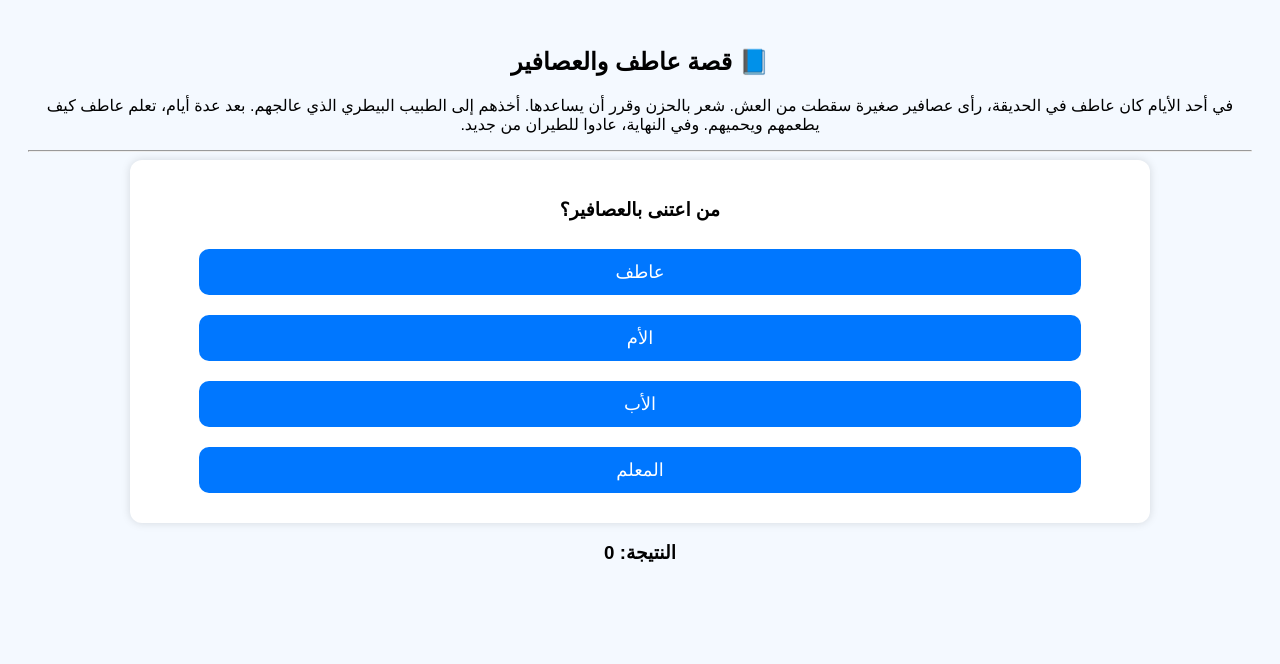
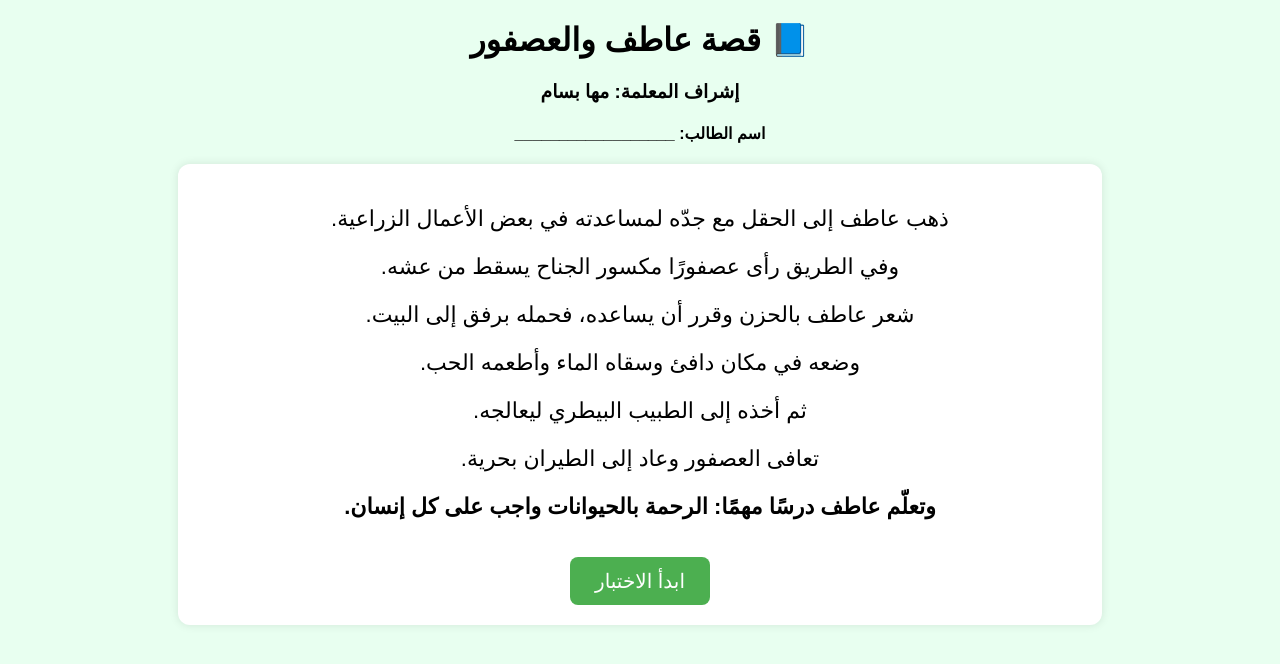
Before and after one commit to ItzHimothy/ItzHimothy.github.io, a plain HTML site: page index.html in a window 1280 px wide. Drawn offline with Linux system fonts and the light colour scheme.

Commit message:
Update index.html

```diff
--- a/index.html
+++ b/index.html
@@ -2,122 +2,152 @@
 <html lang="ar" dir="rtl">
 <head>
 <meta charset="UTF-8">
-    <title>قصة عاطف والعصافير</title>
+<title>قصة عاطف والعصفور - بإشراف المعلمة مها بسام</title>
 <style>
     body {
-            background: #f4f9ff;
-            font-family: "Cairo", sans-serif;
+        font-family: "Arial", sans-serif;
+        background: #e8fff0;
         text-align: center;
+        direction: rtl;
+    }
+    #storyBox, #quizBox {
+        background: white;
+        width: 70%;
+        margin: 20px auto;
         padding: 20px;
-        }
-        .quiz-box {
-            background: white;
         border-radius: 12px;
-            padding: 20px;
-            width: 80%;
-            margin: auto;
-            box-shadow: 0 0 10px #0002;
+        box-shadow: 0 0 10px rgba(0,0,0,0.1);
+        font-size: 22px;
     }
     button {
-            width: 90%;
+        background: #4CAF50;
+        color: white;
+        border: none;
+        padding: 12px 25px;
+        font-size: 20px;
+        border-radius: 8px;
+        cursor: pointer;
+        margin-top: 15px;
+    }
+    button:hover { background: #3c9341; }
+    .answer {
+        display: block;
+        background: #d9f7df;
         padding: 12px;
-            margin: 10px;
+        margin: 12px;
         border-radius: 10px;
-            border: none;
-            background: #0077ff;
-            color: white;
         cursor: pointer;
-            font-size: 18px;
+        border: 2px solid #4CAF50;
     }
-        button:hover {
-            background: #005fcc;
+    #result {
+        font-size: 26px;
+        margin-top: 15px;
+        font-weight: bold;
     }
 </style>
 </head>
 <body>
 
-<h2>📘 قصة عاطف والعصافير</h2>
-<p id="story">
-    في أحد الأيام كان عاطف في الحديقة، رأى عصافير صغيرة سقطت من العش.
-    شعر بالحزن وقرر أن يساعدها. أخذهم إلى الطبيب البيطري الذي عالجهم.
-    بعد عدة أيام، تعلم عاطف كيف يطعمهم ويحميهم. وفي النهاية، عادوا للطيران من جديد.
-</p>
+<h1>📘 قصة عاطف والعصفور</h1>
+<h3>إشراف المعلمة: مها بسام</h3>
+<h4>اسم الطالب: __________________</h4>
 
-<hr>
-
-<div class="quiz-box">
-    <h3 id="question">السؤال هنا</h3>
-    <button onclick="answer(0)" id="btn0"></button>
-    <button onclick="answer(1)" id="btn1"></button>
-    <button onclick="answer(2)" id="btn2"></button>
-    <button onclick="answer(3)" id="btn3"></button>
+<div id="storyBox">
+    <p>ذهب عاطف إلى الحقل مع جدّه لمساعدته في بعض الأعمال الزراعية.</p>
+    <p>وفي الطريق رأى عصفورًا مكسور الجناح يسقط من عشه.</p>
+    <p>شعر عاطف بالحزن وقرر أن يساعده، فحمله برفق إلى البيت.</p>
+    <p>وضعه في مكان دافئ وسقاه الماء وأطعمه الحب.</p>
+    <p>ثم أخذه إلى الطبيب البيطري ليعالجه.</p>
+    <p>تعافى العصفور وعاد إلى الطيران بحرية.</p>
+    <p><b>وتعلّم عاطف درسًا مهمًا: الرحمة بالحيوانات واجب على كل إنسان.</b></p>
+    <button onclick="startQuiz()">ابدأ الاختبار</button>
 </div>
 
-<h3 id="scoreText">النتيجة: 0</h3>
+<div id="quizBox" style="display:none;">
+    <p id="question"></p>
+    <div id="answers"></div>
+    <p id="result"></p>
+    <p>النتيجة: <span id="score">0</span> / 25</p>
+</div>
 
 <script>
 let score = 0;
+
+let questions = [
+    {q:"إلى أين ذهب عاطف مع جدّه؟", a:["إلى الحقل ✅","إلى المدرسة","إلى السوق"]},
+    {q:"ماذا رأى عاطف في الطريق؟", a:["عصفور مكسور الجناح ✅","قطة","أرنب"]},
+    {q:"ماذا فعل عاطف؟", a:["ساعد العصفور ✅","تركه وهرب","لعب معه"]},
+    {q:"أين وضع عاطف العصفور؟", a:["في مكان دافئ ✅","في القفص","على الأرض"]},
+    {q:"مَن الذي عالج العصفور؟", a:["الطبيب البيطري ✅","الشرطة","المعلم"]},
+    {q:"ماذا أطعمه عاطف؟", a:["الماء والحب ✅","اللحم","الحلويات"]},
+    {q:"كيف شعر عاطف تجاه العصفور؟", a:["بالحزن والرحمة ✅","بالغضب","بالخوف"]},
+    {q:"ماذا حدث للعصفور في النهاية؟", a:["تعافى وطار ✅","مات","بقي مريضًا"]},
+    {q:"ما الدرس الذي تعلمه عاطف؟", a:["الرحمة بالحيوانات ✅","إيذاء الحيوانات","ترك الحيوانات"]},
+    {q:"العصفور كان مكسور ____", a:["الجناح ✅","القدم","الذيل"]},
+    {q:"من ساعد العصفور؟", a:["عاطف ✅","صديقه","المعلم"]},
+    {q:"لماذا أخذ عاطف العصفور للطبيب؟", a:["ليعالجه ✅","ليطعمه","ليخاف منه"]},
+    {q:"ماذا يسقي عاطف للعصفور؟", a:["ماء ✅","لبن","عصير"]},
+    {q:"من الذي ذهب مع عاطف إلى الحقل؟", a:["جده ✅","أمه","أخته"]},
+    {q:"أين وقع العصفور؟", a:["من العش ✅","من السيارة","من البيت"]},
+    {q:"أين وضعه عاطف في البداية؟", a:["في مكان دافئ ✅","في الثلاجة","في الشارع"]},
+    {q:"بماذا شعر العصفور بعد العلاج؟", a:["بالقوة ✅","بالخوف","بالحزن"]},
+    {q:"ماذا فعل العصفور عندما تعافى؟", a:["طار ✅","نام","اختبأ"]},
+    {q:"ماذا نتعلم من القصة؟", a:["الرفق بالحيوانات ✅","أكل الطيور","صيد الحيوانات"]},
+    {q:"من بطل القصة؟", a:["عاطف ✅","عمر","سامي"]},
+    {q:"العصفور مخلوق؟", a:["ضعيف ✅","قوي جدًا","يؤذي الناس"]},
+    {q:"من الذي يشعر بالحيوانات؟", a:["الإنسان الرحيم ✅","الوحوش","الأشجار"]},
+    {q:"أطعم عاطف العصفور ____", a:["الحب ✅","اللحم","السمك"]},
+    {q:"القصة تتحدث عن ماذا؟", a:["الرحمة ✅","الرياضة","السفر"]},
+    {q:"العصفور كان ____", a:["مصاب ✅","نائم","سريع"]},
+];
+
 let used = [];
 
-const questions = [
-    {q:"أين رأى عاطف العصافير؟", a:["في الحديقة", "في المدرسة", "في البيت", "عند الطبيب"], c:0},
-    {q:"ماذا حدث للعصافير؟", a:["سقطت من العش", "كانت تلعب", "كانت تأكل", "كانت تطير"], c:0},
-    {q:"ماذا شعر عاطف عندما رأى العصافير؟", a:["حزن", "غضب", "فرح", "خوف"], c:0},
-    {q:"إلى من أخذ عاطف العصافير؟", a:["الطبيب البيطري", "المدرس", "الشرطي", "صديقه"], c:0},
-    {q:"ماذا فعل الطبيب البيطري؟", a:["عالجهم", "تركهم", "باعهم", "لعب معهم"], c:0},
-    {q:"ماذا تعلم عاطف؟", a:["إطعامهم", "صيدهم", "بيعهم", "تركهم"], c:0},
-    {q:"إلى أين عادوا العصافير؟", a:["للطيران", "للمدرسة", "للبيت", "للبحر"], c:0},
-    {q:"لماذا أخذهم عاطف للطبيب؟", a:["لأنهم جرحوا", "لأنهم كبار", "لأنهم يطيرون", "لأنهم يغنون"], c:0},
-    {q:"من بطل القصة؟", a:["عاطف", "محمود", "سالم", "سامي"], c:0},
-    {q:"ماذا سقط من العش؟", a:["عصافير", "كتب", "ألعاب", "ملابس"], c:0},
-    {q:"لماذا شعر عاطف بالحزن؟", a:["لأن العصافير جريحة", "لأنه جائع", "لأنه مريض", "لأنها تطير"], c:0},
-    {q:"من اعتنى بالعصافير؟", a:["عاطف", "الأم", "الأب", "المعلم"], c:0},
-    {q:"كم يوم تقريبًا مر؟", a:["عدة أيام", "سنة", "شهر", "ساعتين"], c:0},
-    {q:"ماذا كان يريد العصافير؟", a:["الطيران", "النوم", "اللعب", "المشي"], c:0},
-    {q:"ماذا فعل عاطف لحمايتهم؟", a:["اهتم بهم", "تركهم", "باعهم", "نساهم"], c:0},
-    {q:"من الذي ساهم في العلاج؟", a:["الطبيب", "السائق", "المعلم", "الشرطي"], c:0},
-    {q:"ما لون العصافير غالبًا؟", a:["صغيرة وملونة", "بيضاء فقط", "سوداء فقط", "رمادية فقط"], c:0},
-    {q:"أين يعيش العصافير؟", a:["في العش", "في الماء", "في الأرض", "تحت التراب"], c:0},
-    {q:"ماذا يحتاج الطيور للطيران؟", a:["أجنحة", "أيدي", "أرجل", "ذيل طويل"], c:0},
-    {q:"ماذا يفعل عاطف الآن؟", a:["يساعد", "يضحك", "يلعب", "ينام"], c:0},
-    {q:"العصافير كانت صغيرة أم كبيرة؟", a:["صغيرة", "كبيرة", "متوسطة", "عملاقة"], c:0},
-    {q:"ماذا فعل الطبيب أولاً؟", a:["فحصهم", "أطعمهم", "لعب معهم", "غنى لهم"], c:0},
-    {q:"أين كان العش؟", a:["على شجرة", "على الأرض", "في بيت", "على سور"], c:0},
-    {q:"بماذا يشعر عاطف في النهاية؟", a:["سعادة", "حزن", "خوف", "غضب"], c:0},
-    {q:"القصة تعلمنا…؟", a:["الرحمة بالحيوان", "إيذاء الحيوانات", "الصيد", "اللامبالاة"], c:0}
-];
+function startQuiz(){
+    document.getElementById("storyBox").style.display = "none";
+    document.getElementById("quizBox").style.display = "block";
+    nextQuestion();
+}
 
-function nextQuestion() {
-    if (used.length === questions.length) {
-        document.getElementById("question").innerHTML = "🎉 انتهت اللعبة!";
-        document.querySelectorAll("button").forEach(b => b.style.display="none");
+function nextQuestion(){
+    document.getElementById("result").innerHTML = "";
+
+    if(used.length === 25){
+        document.getElementById("question").innerHTML = "🎉 انتهى الاختبار";
+        document.getElementById("answers").innerHTML = "";
         return;
     }
 
     let index;
     do {
         index = Math.floor(Math.random() * questions.length);
-    } while (used.includes(index));
+    } while(used.includes(index));
 
     used.push(index);
 
     let q = questions[index];
     document.getElementById("question").innerHTML = q.q;
-    for (let i=0;i<4;i++) {
-        document.getElementById("btn" + i).innerHTML = q.a[i];
-        document.getElementById("btn" + i).setAttribute("data-correct", q.c == i);
+
+    let ansBox = document.getElementById("answers");
+    ansBox.innerHTML = "";
+
+    q.a.forEach(a => {
+        let div = document.createElement("div");
+        div.className = "answer";
+        div.innerHTML = a;
+        div.onclick = function(){
+            if(a.includes("✅")){
+                score++;
+                document.getElementById("score").innerHTML = score;
+                document.getElementById("result").innerHTML = "✅ إجابة صحيحة!";
+            } else {
+                document.getElementById("result").innerHTML = "❌ إجابة خاطئة!";
             }
+            setTimeout(nextQuestion, 900);
+        };
+        ansBox.appendChild(div);
+    });
 }
-
-function answer(i) {
-    if (document.getElementById("btn" + i).getAttribute("data-correct") === "true") {
-        score++;
-        document.getElementById("scoreText").innerText = "النتيجة: " + score;
-    }
-    nextQuestion();
-}
-
-nextQuestion();
 </script>
 
 </body>
```
Lines whose indentation alone changed are shown as unchanged.
